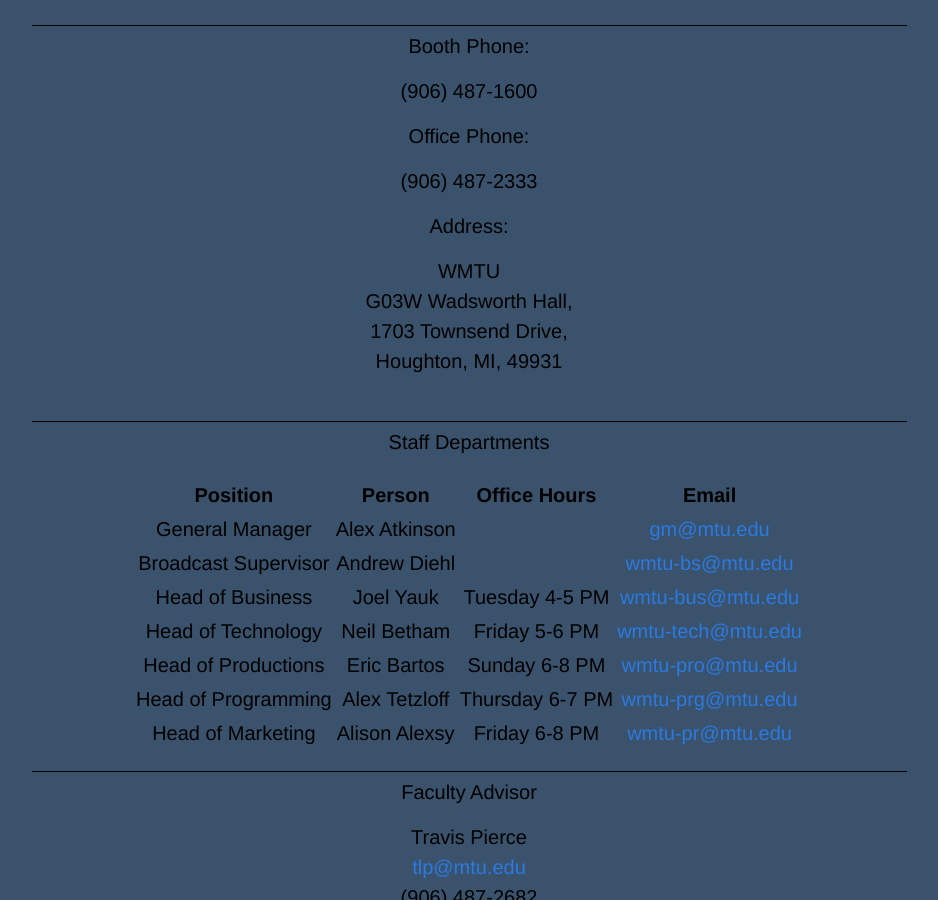
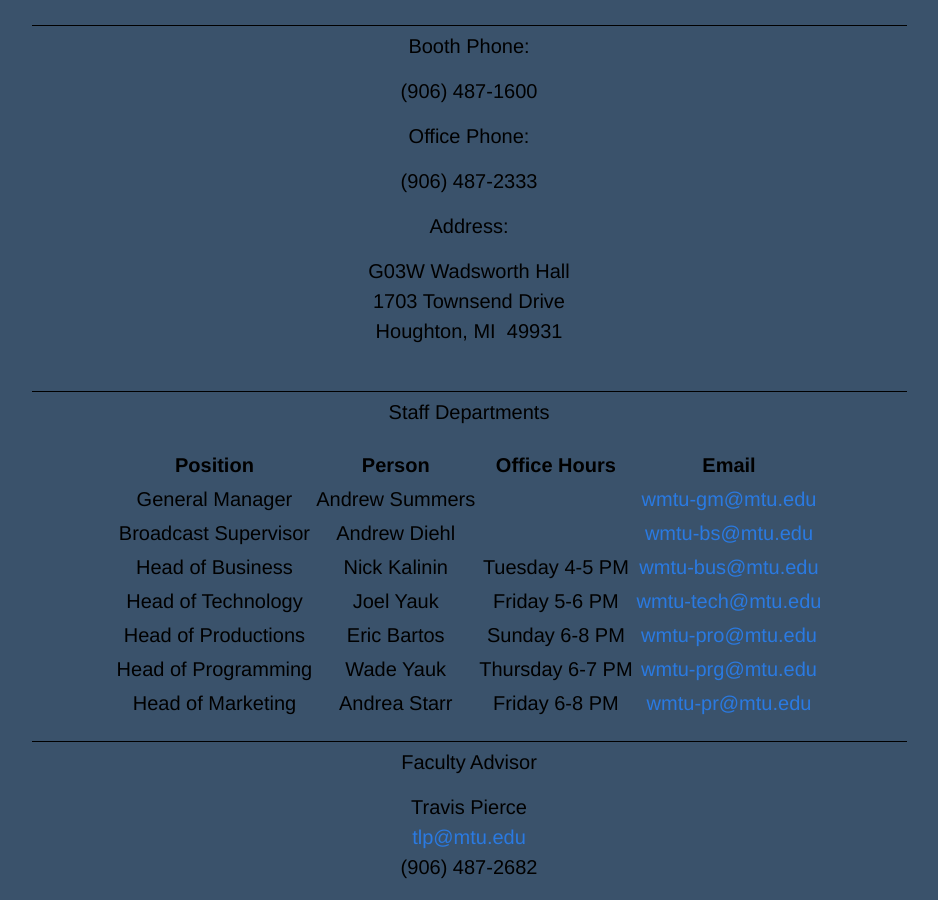
Before and after one commit to WMTU/wmtu.mtu.edu, a Jekyll site: the page built from index.html, in a window 1280 px wide and 900 px high, scrolled down 1694 px. Shown: the whole window, without its empty margins (171-1109 px from the left). Built offline with Jekyll 4.4.1, drawn with Linux system fonts in a browser that asks for light colours.

Commit message:
Update senior staff positions
Updated senior staff information for spring 2015 election results

```diff
--- a/index.html
+++ b/index.html
@@ -70,13 +69,13 @@
           General Manager
         </td>
         <td>
-          Alex Atkinson
+          Andrew Summers
         </td>
         <td>
 
         </td>
         <td>
-          <a href="mailto:gm@mtu.edu">gm@mtu.edu</a>
+          <a href="mailto:wmtu-gm@mtu.edu">wmtu-gm@mtu.edu</a>
         </td>
       </tr>
       <tr>
@@ -98,7 +97,7 @@
           Head of Business
         </td>
         <td>
-          Joel Yauk
+          Nick Kalinin
         </td>
         <td>
           Tuesday 4-5 PM
@@ -112,7 +111,7 @@
           Head of Technology
         </td>
         <td>
-          Neil Betham
+          Joel Yauk
         </td>
         <td>
           Friday 5-6 PM
@@ -140,7 +139,7 @@
           Head of Programming
         </td>
         <td>
-          Alex Tetzloff
+          Wade Yauk
         </td>
         <td>
           Thursday 6-7 PM
@@ -154,7 +153,7 @@
           Head of Marketing
         </td>
         <td>
-          Alison Alexsy
+          Andrea Starr
         </td>
         <td>
           Friday 6-8 PM
```
Also changed, not shown: other parts of index.html (+3 -4 lines).
